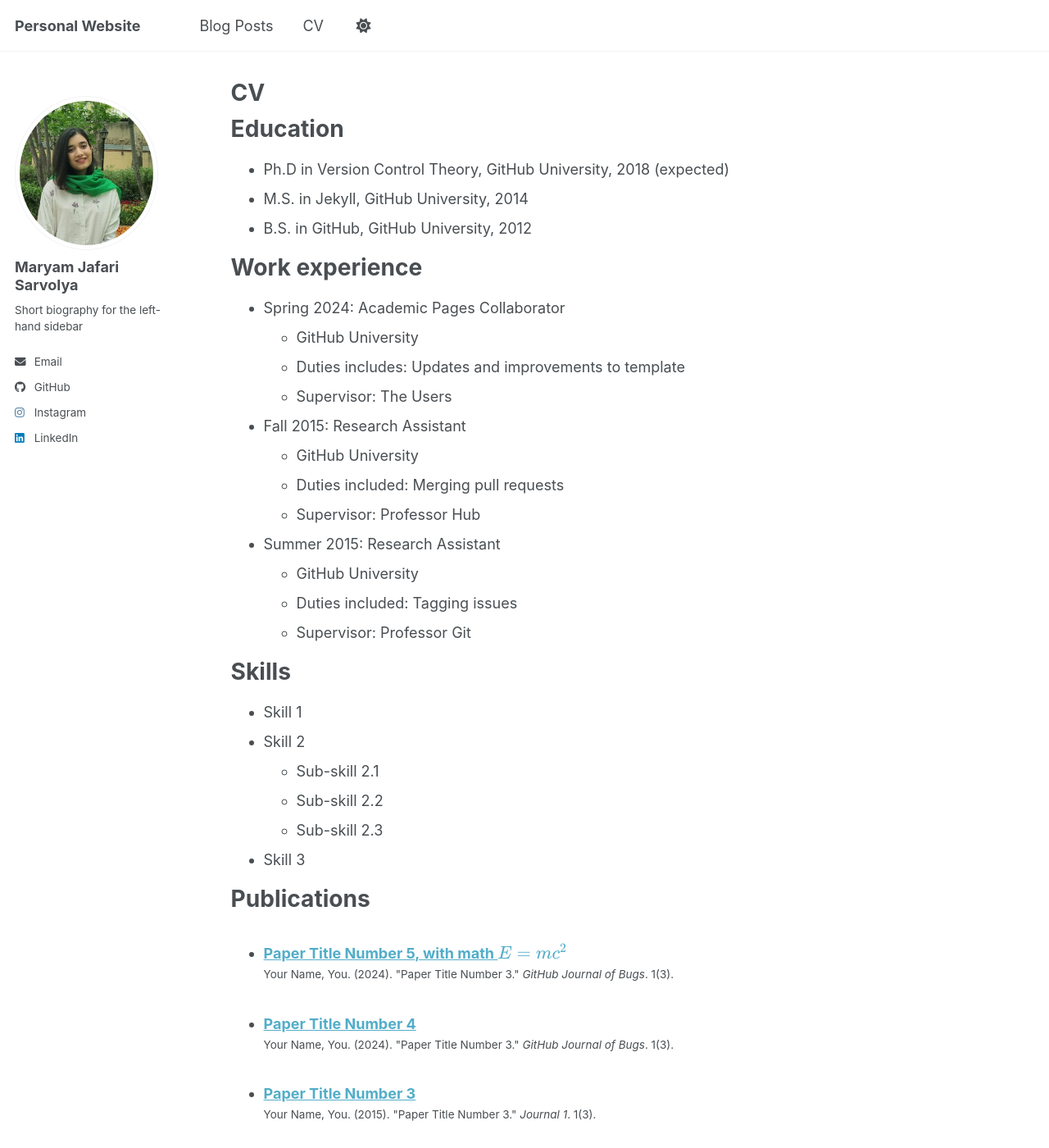
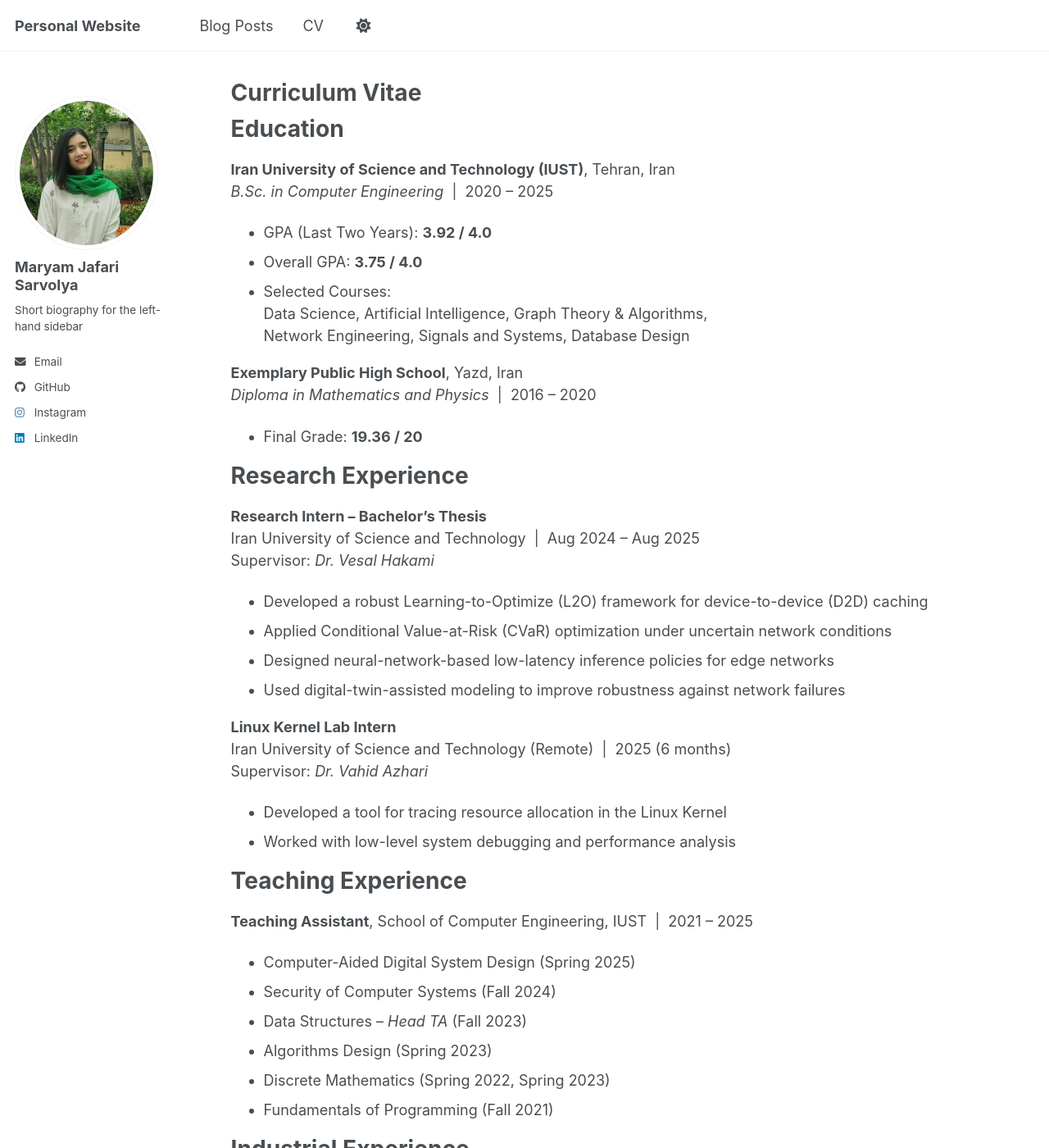
Before and after one commit to maryam1381/maryam1381.github.io, a Jekyll site: the page built from _pages/cv.md, in a window 1280 px wide and 1400 px high. Shown: the whole window at 82% size. Built offline with Jekyll 4.4.1, drawn with Linux system fonts in a browser that asks for light colours; a script bundle is joined from its source files by our own code; library files that are not in the unit come from our copies; some of the changed text lies outside the part shown.

Commit message:
Revise CV with updated information and formatting
Updated CV with new education, work experience, teaching roles, and projects.

```diff
--- a/_pages/cv.md
+++ b/_pages/cv.md
@@ -1,64 +1,105 @@
 ---
 layout: archive
-title: "CV"
+title: "Curriculum Vitae"
 permalink: /cv/
 author_profile: true
 redirect_from:
   - /resume
 ---
 
-{% include base_path %}
-
 Education
 ======
-* Ph.D in Version Control Theory, GitHub University, 2018 (expected)
-* M.S. in Jekyll, GitHub University, 2014
-* B.S. in GitHub, GitHub University, 2012
+**Iran University of Science and Technology (IUST)**, Tehran, Iran
+*B.Sc. in Computer Engineering* &nbsp;|&nbsp; 2020 – 2025
+- GPA (Last Two Years): **3.92 / 4.0**
+- Overall GPA: **3.75 / 4.0**
+- Selected Courses:
+  Data Science, Artificial Intelligence, Graph Theory & Algorithms,
+  Network Engineering, Signals and Systems, Database Design
 
-Work experience
+**Exemplary Public High School**, Yazd, Iran
+*Diploma in Mathematics and Physics* &nbsp;|&nbsp; 2016 – 2020
+- Final Grade: **19.36 / 20**
+
+Research Experience
 ======
-* Spring 2024: Academic Pages Collaborator
-  * GitHub University
-  * Duties includes: Updates and improvements to template
-  * Supervisor: The Users
+**Research Intern – Bachelor’s Thesis**
+Iran University of Science and Technology &nbsp;|&nbsp; Aug 2024 – Aug 2025
+Supervisor: *Dr. Vesal Hakami*
+- Developed a robust Learning-to-Optimize (L2O) framework for device-to-device (D2D) caching
+- Applied Conditional Value-at-Risk (CVaR) optimization under uncertain network conditions
+- Designed neural-network-based low-latency inference policies for edge networks
+- Used digital-twin-assisted modeling to improve robustness against network failures
 
-* Fall 2015: Research Assistant
-  * GitHub University
-  * Duties included: Merging pull requests
-  * Supervisor: Professor Hub
+**Linux Kernel Lab Intern**
+Iran University of Science and Technology (Remote) &nbsp;|&nbsp; 2025 (6 months)
+Supervisor: *Dr. Vahid Azhari*
+- Developed a tool for tracing resource allocation in the Linux Kernel
+- Worked with low-level system debugging and performance analysis
 
-* Summer 2015: Research Assistant
-  * GitHub University
-  * Duties included: Tagging issues
-  * Supervisor: Professor Git
+Teaching Experience
+======
+**Teaching Assistant**, School of Computer Engineering, IUST &nbsp;|&nbsp; 2021 – 2025
+- Computer-Aided Digital System Design (Spring 2025)
+- Security of Computer Systems (Fall 2024)
+- Data Structures – *Head TA* (Fall 2023)
+- Algorithms Design (Spring 2023)
+- Discrete Mathematics (Spring 2022, Spring 2023)
+- Fundamentals of Programming (Fall 2021)
+
+Industrial Experience
+======
+**Full-Stack Developer**
+Hamkaran System, Tehran &nbsp;|&nbsp; 2023 – 2024
+- Backend development using **C#** and **.NET Framework**
+- Collaborated in full-stack web application development
+
+Projects
+======
+**Accordion – Music Streaming Platform**
+System Analysis and Design Course Project &nbsp;|&nbsp; Fall 2022
+- User-centric website and Telegram bot inspired by Spotify
+- Backend development using .NET Framework
+- Frontend implemented with React.js
+
+**Game Accounts Shop**
+Software Engineering Course Project &nbsp;|&nbsp; Fall 2023
+- Online platform for selling digital games and premium accounts
+- Backend implemented with Django
+- Frontend implemented with React.js
+
+**Artificial Intelligence Course Projects** &nbsp;|&nbsp; Spring 2023
+- Decision Trees
+- Artificial Neural Networks
+- Genetic Programming for Function Approximation
+- Support Vector Machines
 
 Skills
 ======
-* Skill 1
-* Skill 2
-  * Sub-skill 2.1
-  * Sub-skill 2.2
-  * Sub-skill 2.3
-* Skill 3
+- **Programming Languages:** Python, C#, C++
+- **Tools & Environments:** Git, Linux (Ubuntu), gdb, Postman
+- **Concepts:** Machine Learning, Deep Learning, Network Optimization, Edge Computing
 
-Publications
+Honors & Certifications
 ======
-  <ul>{% for post in site.publications reversed %}
-    {% include archive-single-cv.html %}
-  {% endfor %}</ul>
+- Ranked **Top 0.3%** in Iranian University Entrance Exam (398 / 155,000)
+- CS50’s Introduction to Artificial Intelligence with Python (edX)
+- Machine Learning Specialization – Coursera
+- Deep Learning Specialization – Coursera
 
-Talks
+Languages
 ======
-  <ul>{% for post in site.talks reversed %}
-    {% include archive-single-talk-cv.html  %}
-  {% endfor %}</ul>
+- Persian: Native
+- English: IELTS Overall **7.0**
+  (R: 7.5, L: 7.5, S: 6.5, W: 7.0)
 
-Teaching
+Service & Membership
 ======
-  <ul>{% for post in site.teaching reversed %}
-    {% include archive-single-cv.html %}
-  {% endfor %}</ul>
+**Volunteer Member**, Computer Engineering Scientific Association (CESA) &nbsp;|&nbsp; 2021 – 2024
+- Main member for one year; volunteer member for two years
+- Responsible for finance and purchasing
+- Organized academic and technical events
 
-Service and leadership
-======
-* Currently signed in to 43 different slack teams
+
+
+{% include base_path %}
```
